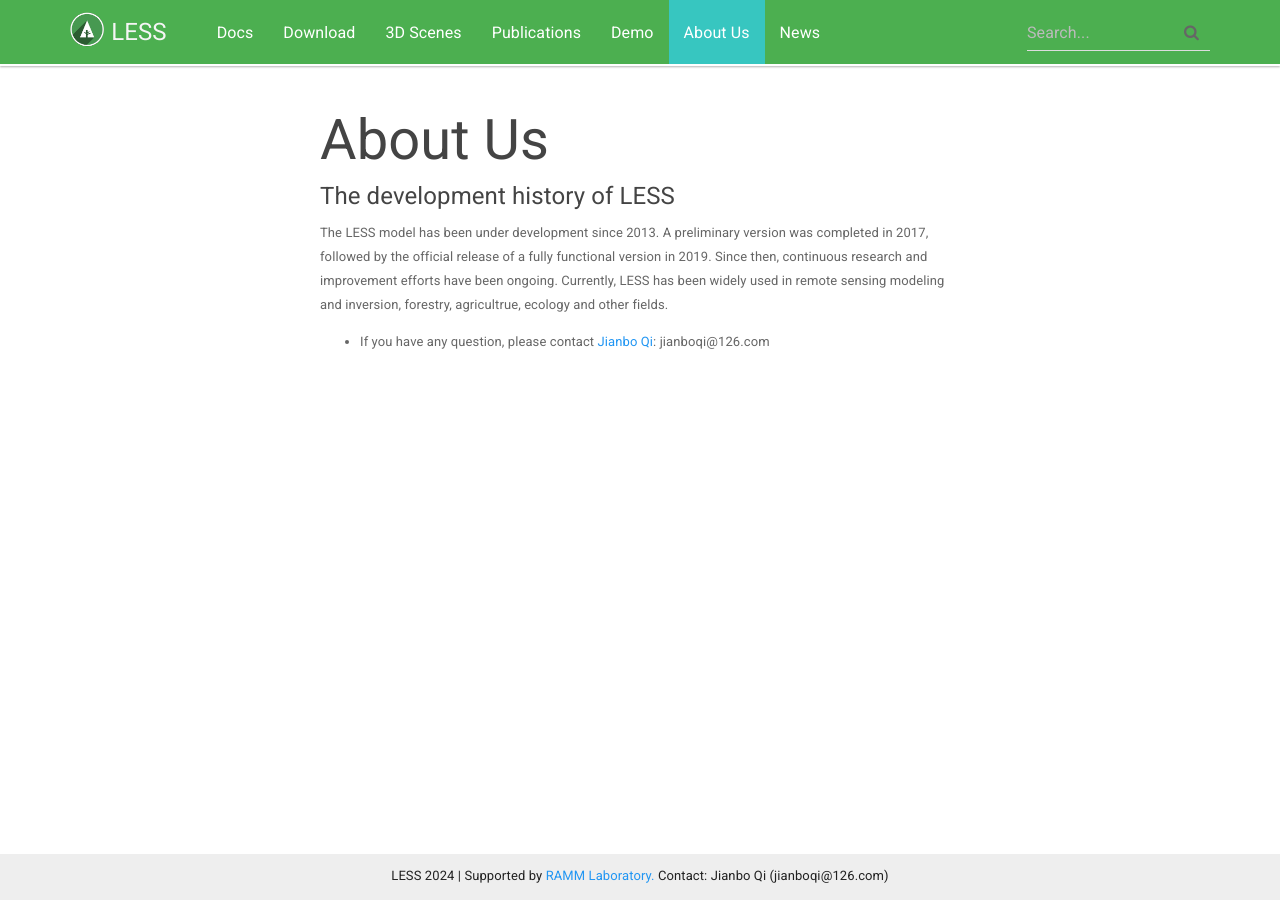
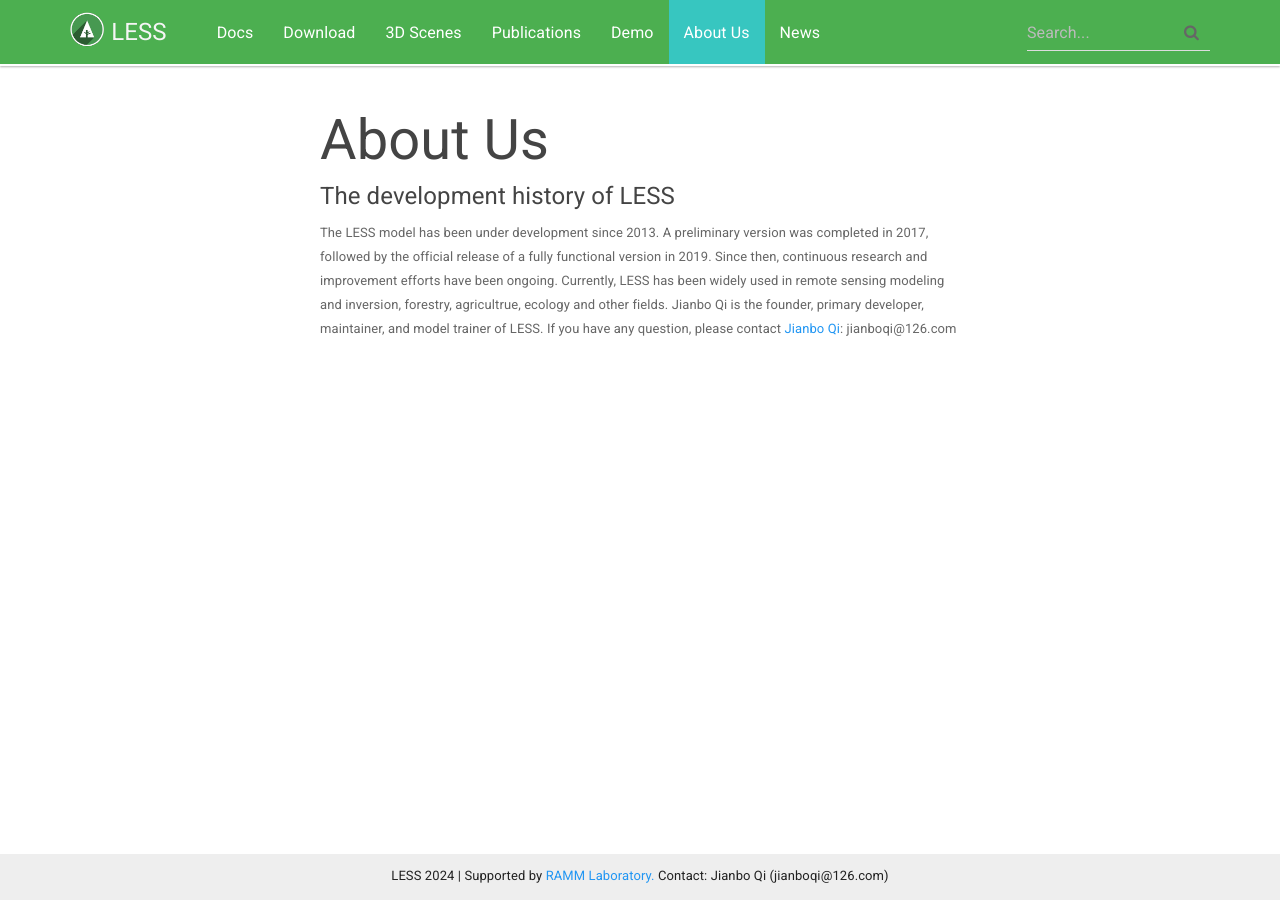
Before and after one commit to jianboqi/jianboqi.github.io, a Jekyll site: the page built from aboutus.md, in a window 1280 px wide. Built offline with Jekyll 4.4.1, drawn with Linux system fonts in a browser that asks for light colours; nearby versions of some CDN libraries; a script that is not in the unit is left out; comment, search, counter and statistics services are not loaded.

Commit message:
Update aboutus.md

```diff
--- a/aboutus.md
+++ b/aboutus.md
@@ -6,8 +6,7 @@
 published: true
 ---
 #### The development history of LESS
-The LESS model has been under development since 2013. A preliminary version was completed in 2017, followed by the official release of a fully functional version in 2019. Since then, continuous research and improvement efforts have been ongoing. Currently, LESS has been widely used in remote sensing modeling and inversion, forestry, agricultrue, ecology and other fields.
-* If you have any question, please contact [Jianbo Qi](https://www.researchgate.net/profile/Jianbo-Qi-2): jianboqi@126.com
+The LESS model has been under development since 2013. A preliminary version was completed in 2017, followed by the official release of a fully functional version in 2019. Since then, continuous research and improvement efforts have been ongoing. Currently, LESS has been widely used in remote sensing modeling and inversion, forestry, agricultrue, ecology and other fields. Jianbo Qi is the founder, primary developer, maintainer, and model trainer of LESS. If you have any question, please contact [Jianbo Qi](https://www.researchgate.net/profile/Jianbo-Qi-2): jianboqi@126.com
 
 <div style="width:200px;">
 <script type="text/javascript" id="clstr_globe" src="//clustrmaps.com/globe.js?d=whFJJr0q-HxR1vltft3xVFVe_lX7rtDTerS-XexPnSc"></script>
```
